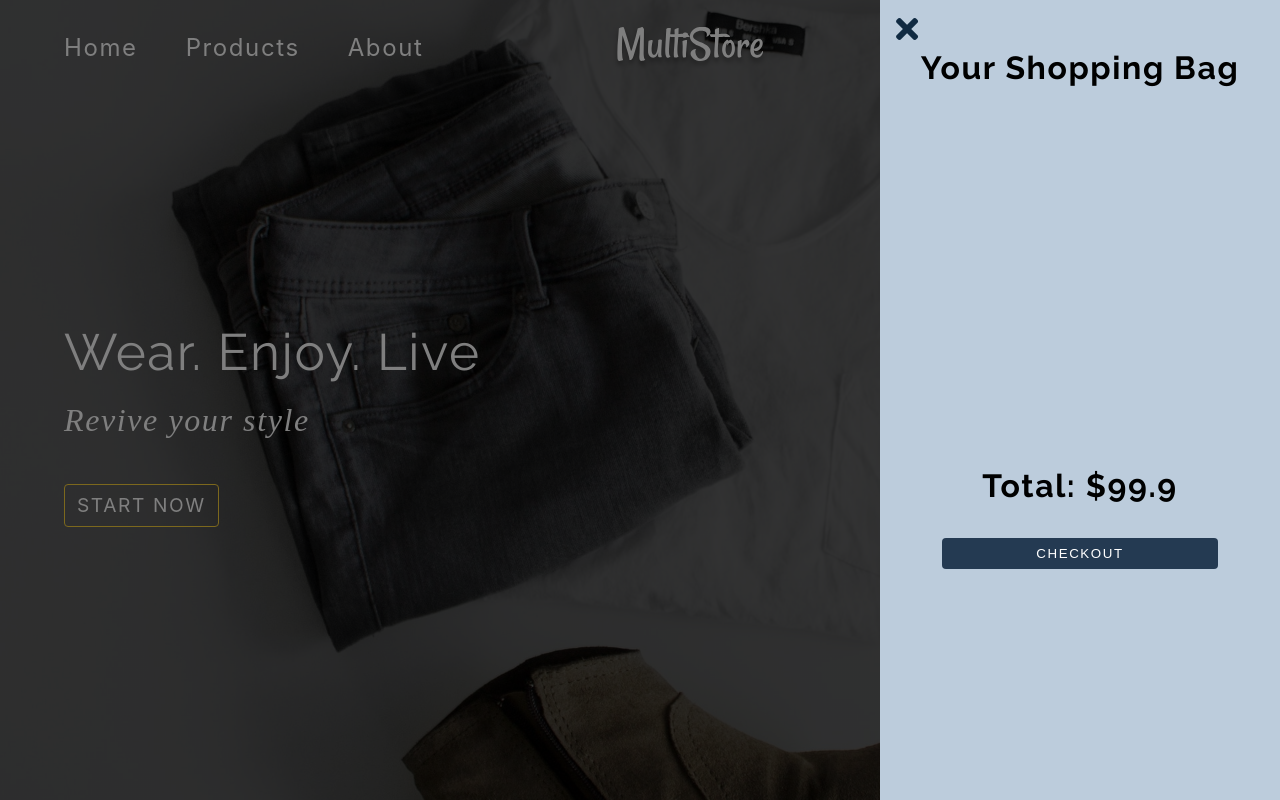
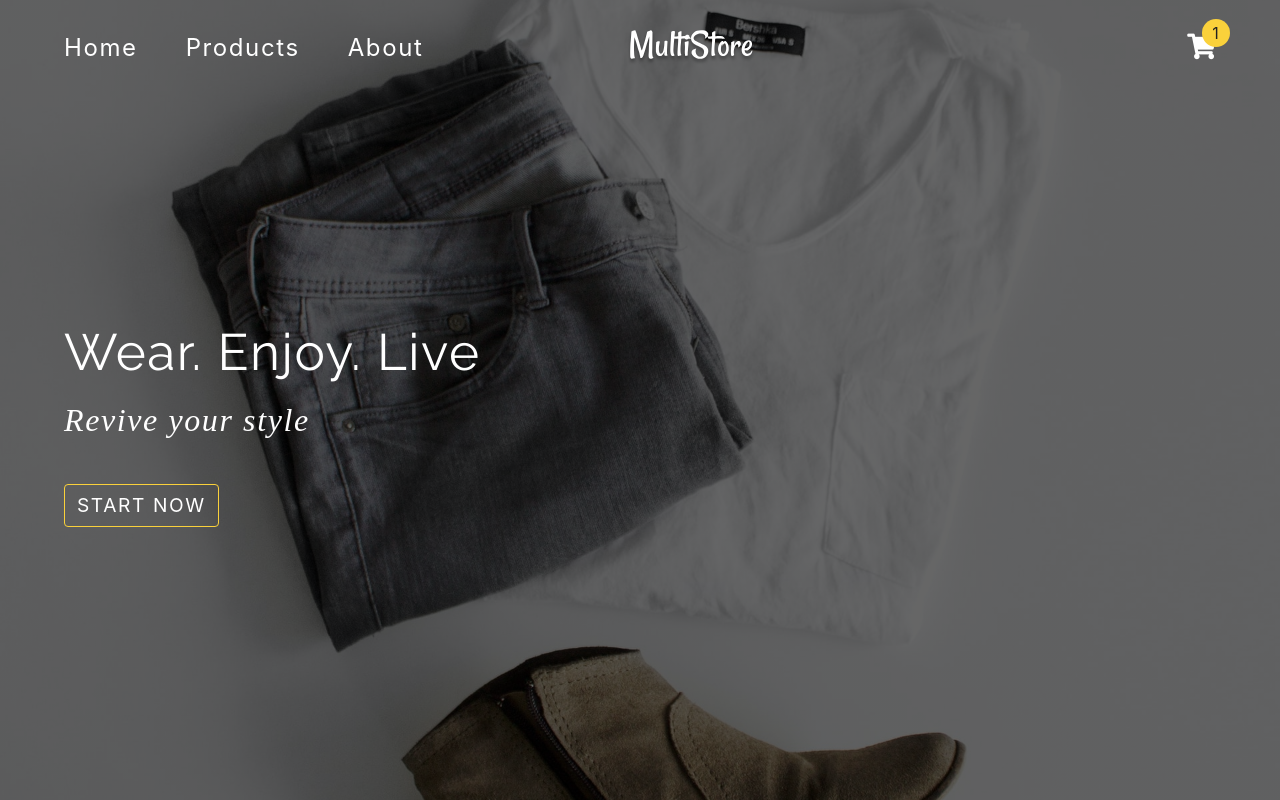
Before and after one commit to VladiVK/multistore-e-commerce-project, a plain HTML site: page index.html in a window 1280 px wide. Drawn offline with Linux system fonts and the light colour scheme; a web font is replaced by a local one.

Commit message:
utils.js, toggleSidebar.js, toggleCart.js

```diff
--- a/index.html
+++ b/index.html
@@ -85,7 +85,7 @@
         </aside>
     </div>
     <!-- Cart -->
-    <div class="cart__overlay show">
+    <div class="cart__overlay">
         <!-- <div class="cart__overlay"> -->
         <aside class="cart">
             <!-- cart close button -->
--- a/index.js
+++ b/index.js
@@ -1,6 +1,7 @@
-import './test.js';
+import './src/toggleSidebar.js';
+import './src/cart/toggleCart.js';
 
-const baseURL = 'https://fakestoreapi.com/products';
+import { getElement } from './src/utils.js';
 
 const init = async () => {
   try {
--- a/sass/layouts/_cart.scss
+++ b/sass/layouts/_cart.scss
@@ -52,7 +52,7 @@
 
 .cart__title {
     text-align: center;
-    font-weight: 600;
+    font-size: clamp(1.5rem, 2vw, 2rem);
 }
 
 .cart__total {
--- a/sass/layouts/_navbar.scss
+++ b/sass/layouts/_navbar.scss
@@ -85,7 +85,7 @@
 
 .navbar__toggle-cart-container {
     position: relative;
-    margin-top: 0.75rem;
+    // margin-top: 0.75rem;
 }
 
 .navbar__toggle-cart {
--- /dev/null
+++ b/src/cart/toggleCart.js
@@ -0,0 +1,14 @@
+import { getElement } from '../utils.js';
+
+const navbarToggleCart = getElement('.navbar__toggle-cart');
+const cartOverlay = getElement('.cart__overlay');
+const cartCloseBtn = getElement('.cart__close-btn');
+
+navbarToggleCart.addEventListener('click', () => {
+  cartOverlay.classList.add('show');
+});
+cartCloseBtn.addEventListener('click', () => {
+  cartOverlay.classList.remove('show');
+});
+
+export const openCart = () => cartOverlay.classList.add('show');
--- /dev/null
+++ b/src/toggleSidebar.js
@@ -0,0 +1,13 @@
+import { getElement } from './utils.js';
+
+const navbarToggleBtn = getElement('.navbar__toggle-btn');
+const sidebarOverlay = getElement('.sidebar-overlay');
+const sidebarCloseBtn = getElement('.sidebar__close-btn');
+
+navbarToggleBtn.addEventListener('click', () => {
+  sidebarOverlay.classList.add('show');
+});
+
+sidebarCloseBtn.addEventListener('click', () => {
+  sidebarOverlay.classList.remove('show');
+});
--- /dev/null
+++ b/src/utils.js
@@ -0,0 +1,9 @@
+const baseURL = 'https://fakestoreapi.com/products';
+
+const getElement = (selector) => {
+  const element = document.querySelector(selector);
+  if (element) return element;
+  throw new Error(`Please check "${selector}", no such element exist!`);
+};
+
+export { baseURL, getElement };
```
Also changed, not shown: css/main.css.
